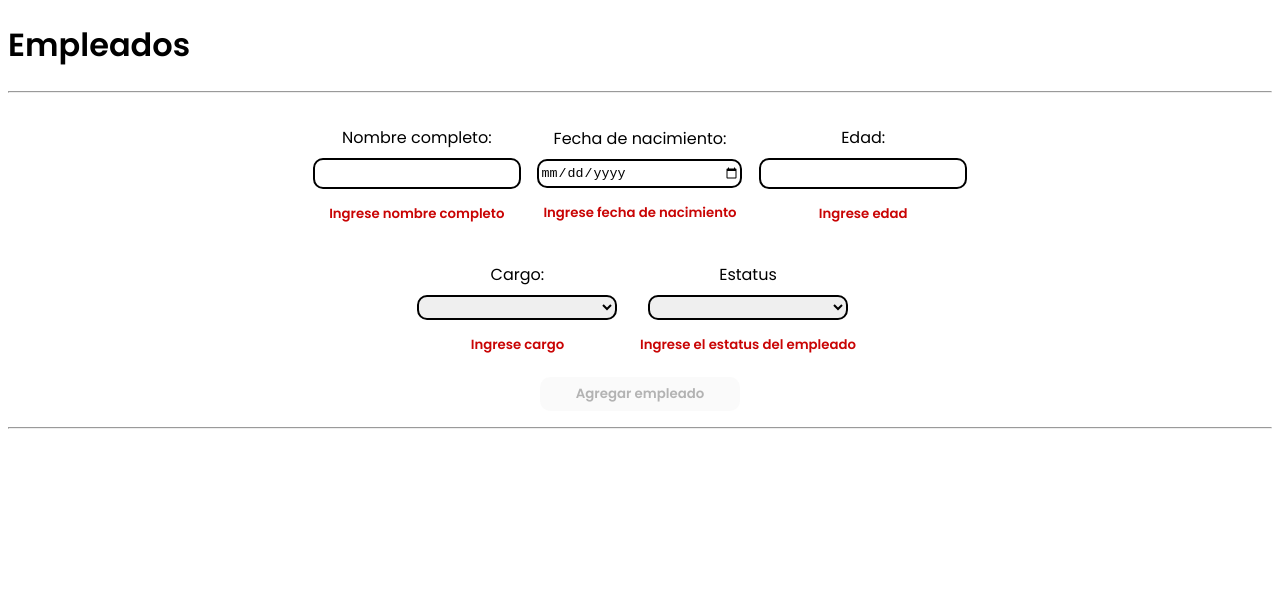
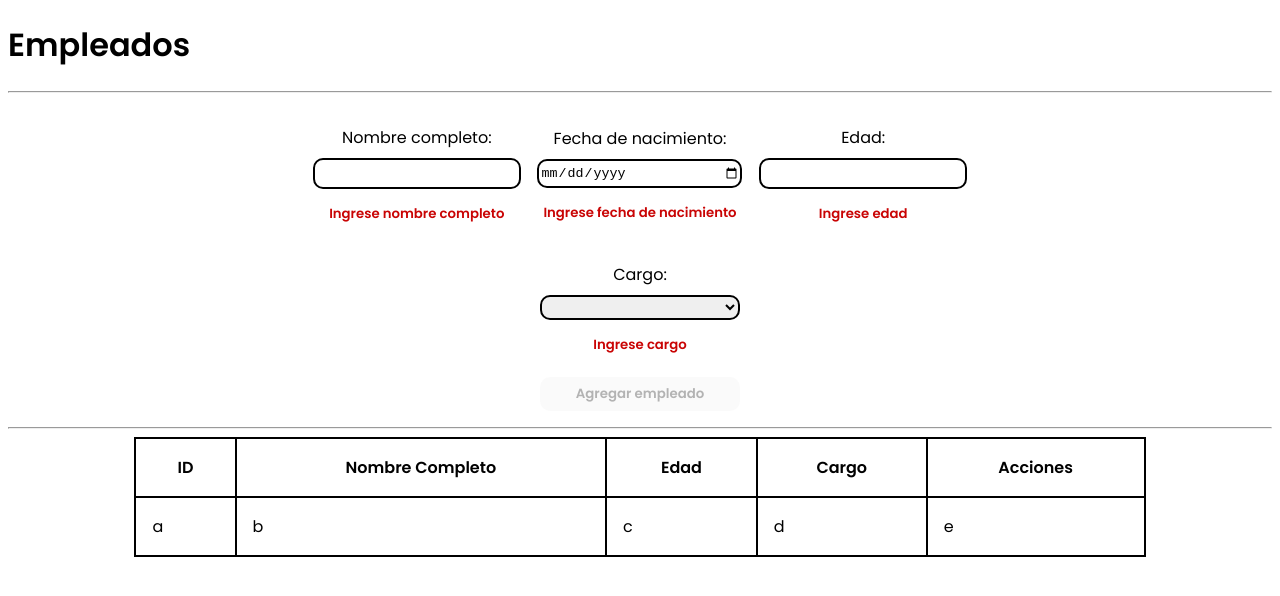
Before and after one commit to Elomolina/angular-todo-app, an Angular app: page /agregarEmpleados in a window 1280 px wide. Shown: the top 596 px of the page. Built offline with nearby package versions, Linux system fonts and the light colour scheme.

Commit message:
clase empleado agregada

```diff
--- /dev/null
+++ b/src/app/catalogoService.service.ts
@@ -0,0 +1,47 @@
+import { Injectable } from "@angular/core";
+
+@Injectable({
+    providedIn: 'root',
+  })
+export class catalogoService
+{
+    cargos =
+    [
+        {
+            "id":1,
+            "descripcion": "Gerente"
+        },
+        {
+            "id":2,
+            "descripcion": "Coordinador"
+        },
+        {
+            "id":3,
+            "descripcion": "Subdirector"
+        }
+    ]
+}
+export class Empleados
+{
+    empleado:Empleado[] = [];
+    getEmpleado():Empleado[]
+    {
+        return this.empleado;
+    }
+}
+export class Empleado
+{
+    id:number = 0;
+    nombre:string = '';
+    fechaNac:string = '';
+    edad:number = 0;
+    cargo:string = '';
+    estatus:boolean = true;
+    constructor(nombre:string, fechaNac:string, edad:number, cargo:string)
+    {
+        this.nombre = nombre;
+        this.fechaNac = fechaNac;
+        this.edad = edad;
+        this.cargo = cargo;
+    }
+}
--- a/src/app/components/form/form.component.css
+++ b/src/app/components/form/form.component.css
@@ -55,3 +55,15 @@ button:enabled:hover
     transition: 0.5s;
     transform: scale(1.05);
 }
+@media(max-width:600px)
+{
+    section
+    {
+        flex-direction: column;
+        width: 90%;
+    }
+    div, input, select
+    {
+        width: 90%;
+    }
+}
--- a/src/app/components/form/form.component.html
+++ b/src/app/components/form/form.component.html
@@ -27,23 +27,15 @@
         <div>
             <label for="cargo">Cargo: </label>
             <select name="cargo" id="cargo" formControlName="Cargo">
-                <option value="a">a</option>
+                <option value="" disabled></option>
+                <option value="cargo" *ngFor="let c of catalog">{{c.descripcion}}</option>
             </select>
             <h5 *ngIf="empleadosForm.controls.Cargo.errors?.['required']">
                 Ingrese cargo
-            </h5>
-        </div>
-        <div>
-            <label for="estatus">Estatus</label>
-            <select name="estatus" id="estatus" formControlName="Estatus">
-                <option value="a" selected>activo</option>
-                <option value="b">inactivo</option>
-            </select>
-            <h5 *ngIf="empleadosForm.controls.Estatus.errors?.['required']">
-                Ingrese el estatus del empleado
             </h5>
         </div>
     </section>
     <button type="submit" [disabled]="!empleadosForm.valid">Agregar empleado</button>
   </form>
 <hr>
+<app-tabla></app-tabla>
--- a/src/app/components/form/form.component.ts
+++ b/src/app/components/form/form.component.ts
@@ -1,29 +1,35 @@
 import { CommonModule } from '@angular/common';
 import { Component } from '@angular/core';
 import { ReactiveFormsModule, FormGroup, FormControl, Validators } from '@angular/forms';
+import { catalogoService } from '../../catalogoService.service';
+import { TablaComponent } from '../tabla/tabla.component';
+import { RouterOutlet } from '@angular/router';
 
 @Component({
   selector: 'app-form',
   standalone: true,
-  imports: [ReactiveFormsModule, CommonModule],
+  imports: [ReactiveFormsModule, CommonModule, TablaComponent],
   templateUrl: './form.component.html',
   styleUrl: './form.component.css'
 })
 export class FormComponent
 {
+  catalog: { id: number; descripcion: string; }[] = this.catalogo.cargos;
+  constructor(private catalogo: catalogoService)
+  {
+
+  }
   empleadosForm = new FormGroup({
     Nombre: new FormControl("", Validators.required),
     FechaNac : new FormControl("", Validators.required),
     Edad: new FormControl("", Validators.required),
     Cargo: new FormControl("", Validators.required),
-    Estatus: new FormControl("", Validators.required)
   });
   onSubmit()
   {
     if(this.empleadosForm.valid)
     {
-      console.log("si");
-
+      const formData = this.empleadosForm.value;
     }
   }
 }
--- /dev/null
+++ b/src/app/components/tabla/tabla.component.css
@@ -0,0 +1,15 @@
+table, tr, th, td
+{
+    border: 2px solid black;
+    padding: 1em;
+}
+table
+{
+    width: 80%;
+    border-collapse: collapse;
+}
+section
+{
+    display: flex;
+    justify-content: center;
+}
--- /dev/null
+++ b/src/app/components/tabla/tabla.component.html
@@ -0,0 +1,20 @@
+<section>
+    <table>
+        <thead>
+            <th>ID</th>
+            <th>Nombre Completo</th>
+            <th>Edad</th>
+            <th>Cargo</th>
+            <th>Acciones</th>
+        </thead>
+        <tbody>
+            <tr>
+                <td>a</td>
+                <td>b</td>
+                <td>c</td>
+                <td>d</td>
+                <td>e</td>
+            </tr>
+        </tbody>
+    </table>
+</section>
```
Also changed, not shown: src/app/components/tabla/tabla.component.ts (added, +12 -0 lines), 1 other file (tests, documents, lock files or other folders).
